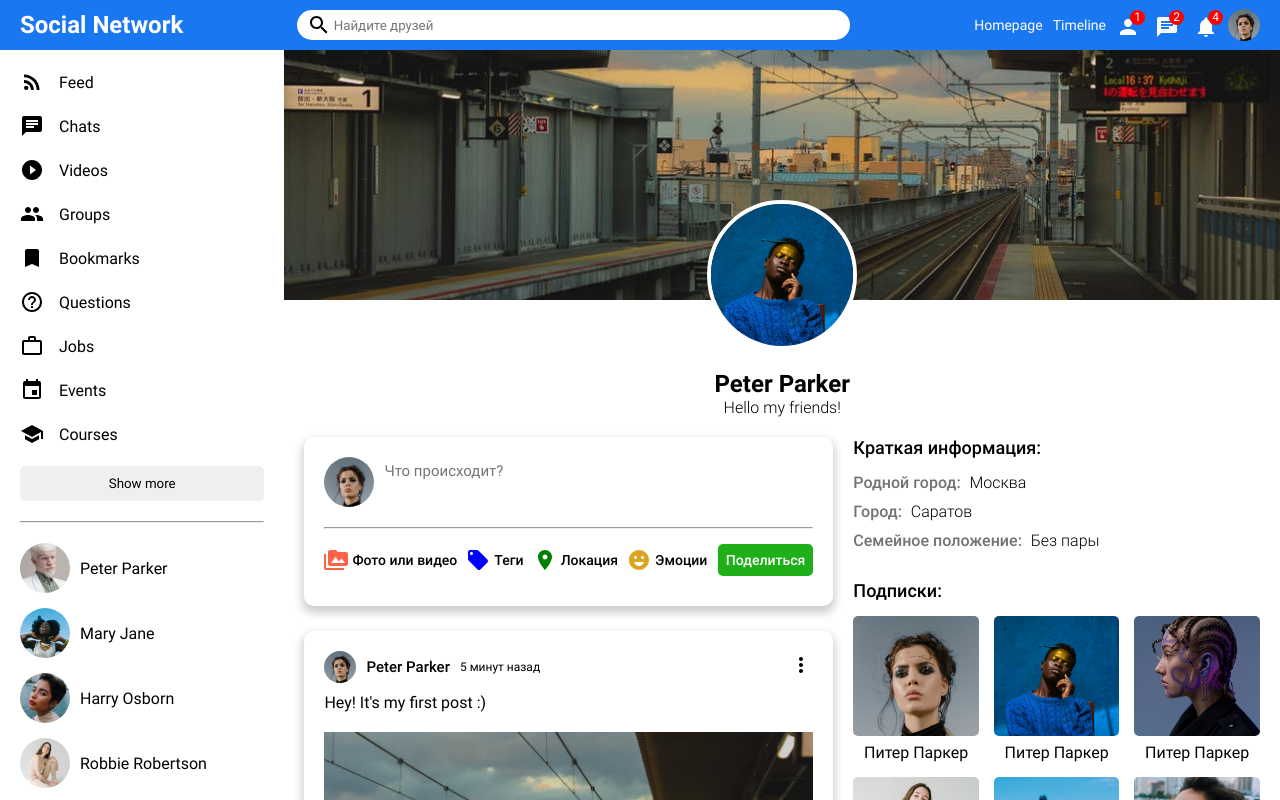
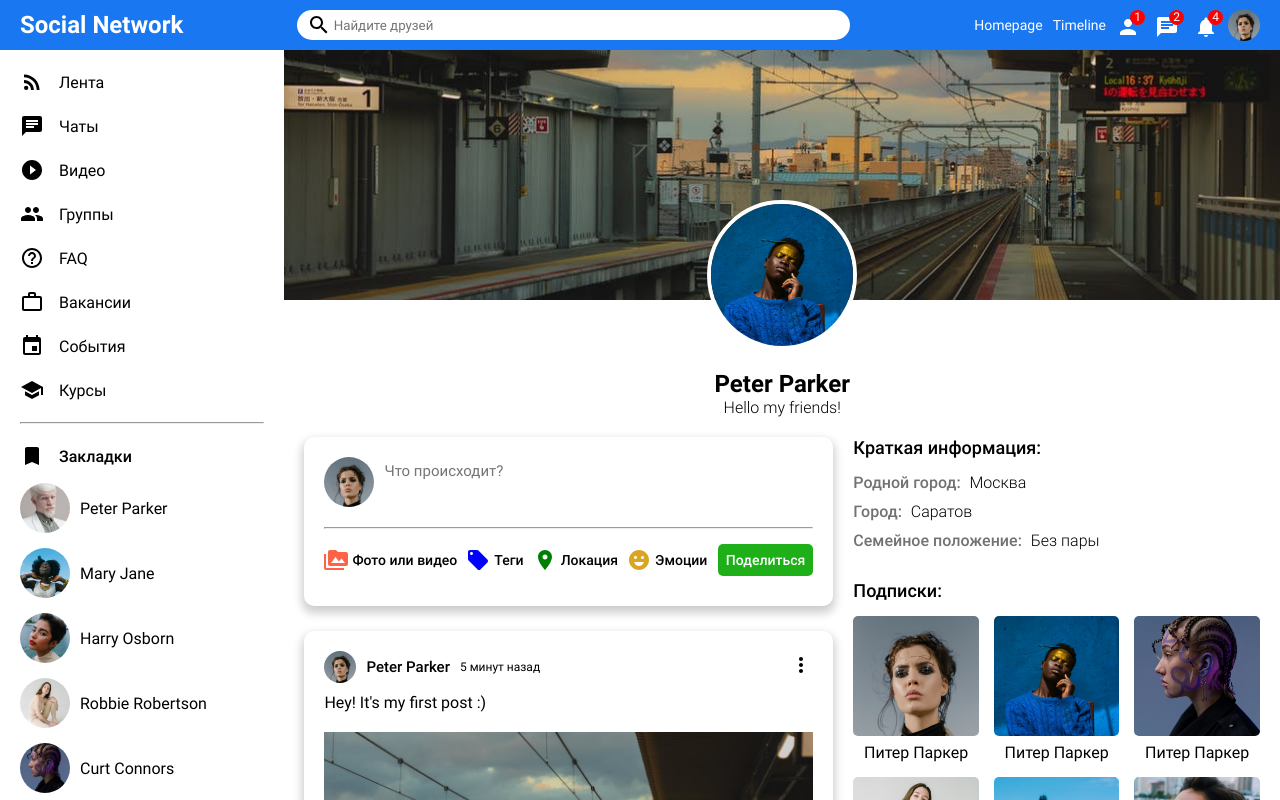
Before and after one commit to famovkin/mern-social-network, a React (Create React App) app in the folder react-social/: page / in a window 1280 px wide. Shown: the top 800 px of the page. Built offline with nearby package versions, Linux system fonts and the light colour scheme.

Commit message:
feat: добавить медиа-запросы для sidebar

```diff
--- a/react-social/src/components/SideBar.jsx
+++ b/react-social/src/components/SideBar.jsx
@@ -13,48 +13,47 @@ import {
 
 function SideBar() {
   return (
-    <div className="sidebar">
+    <section className="sidebar">
       <div className="sidebar__wrapper">
         <ul className="sidebar__list">
           <li className="item sidebar__item">
             <RssFeed className="item__icon" />
-            <p className="item__text">Feed</p>
+            <p className="item__text">Лента</p>
           </li>
           <li className="item sidebar__item">
             <Chat className="item__icon" />
-            <p className="item__text">Chats</p>
+            <p className="item__text">Чаты</p>
           </li>
           <li className="item sidebar__item">
             <PlayCircleFilledOutlined className="item__icon" />
-            <p className="item__text">Videos</p>
+            <p className="item__text">Видео</p>
           </li>
           <li className="item sidebar__item">
             <Group className="item__icon" />
-            <p className="item__text">Groups</p>
-          </li>
-          <li className="item sidebar__item">
-            <Bookmark className="item__icon" />
-            <p className="item__text">Bookmarks</p>
+            <p className="item__text">Группы</p>
           </li>
           <li className="item sidebar__item">
             <HelpOutline className="item__icon" />
-            <p className="item__text">Questions</p>
+            <p className="item__text">FAQ</p>
           </li>
           <li className="item sidebar__item">
             <WorkOutline className="item__icon" />
-            <p className="item__text">Jobs</p>
+            <p className="item__text">Вакансии</p>
           </li>
           <li className="item sidebar__item">
             <Event className="item__icon" />
-            <p className="item__text">Events</p>
+            <p className="item__text">События</p>
           </li>
           <li className="item sidebar__item">
             <School className="item__icon" />
-            <p className="item__text">Courses</p>
+            <p className="item__text">Курсы</p>
           </li>
         </ul>
-        <button className="sidebar__button">Show more</button>
         <hr className="sidebar__hr" />
+        <div className="sidebar__bookmark-box">
+          <Bookmark className="item__icon" />
+          <h3 className="sidebar__title">Закладки</h3>
+        </div>
         <ul className="sidebar__friend-list">
           <li className="friend sidebar__friend">
             <img
@@ -122,7 +121,7 @@ function SideBar() {
           </li>
         </ul>
       </div>
-    </div>
+    </section>
   );
 }
 
--- a/react-social/src/scss/components/_sideBar.scss
+++ b/react-social/src/scss/components/_sideBar.scss
@@ -7,8 +7,40 @@
   position: sticky;
   top: 50px;
 
+  @media (max-width: 1024px) {
+    max-width: 95px;
+  }
+
+  @media (max-width: 768px) {
+    max-width: 75px;
+    height: calc(100vh - 130px);
+    top: 130px;
+  }
+
   &__wrapper {
     padding: 20px;
+
+    @media (max-width: 768px) {
+      padding: 10px;
+    }
+  }
+
+  &__bookmark-box {
+    @include display-flex();
+    margin-bottom: 15px;
+
+    @media (max-width: 1024px) {
+      justify-content: center;
+    }
+
+    h3 {
+      font-size: 16px;
+      font-weight: 500;
+
+      @media (max-width: 1024px) {
+        display: none;
+      }
+    }
   }
 
   &__item {
@@ -17,21 +49,41 @@
 
   &__friend {
     margin-bottom: 15px;
-  }
 
-  &__friend:last-child {
-    margin-bottom: 0;
+    @media (max-width: 1024px) {
+      justify-content: center;
+
+      p {
+        display: none;
+      }
+    }
+
+    &:last-child {
+      margin-bottom: 0;
+    }
   }
 
   .item {
     @include display-flex();
 
+    @media (max-width: 1024px) {
+      justify-content: center;
+    }
+
     &__icon {
       margin-right: 15px;
+
+      @media (max-width: 1024px) {
+        margin-right: 0;
+      }
     }
 
     &__text {
       @include noselect();
+
+      @media (max-width: 1024px) {
+        display: none;
+      }
     }
   }
 
```
